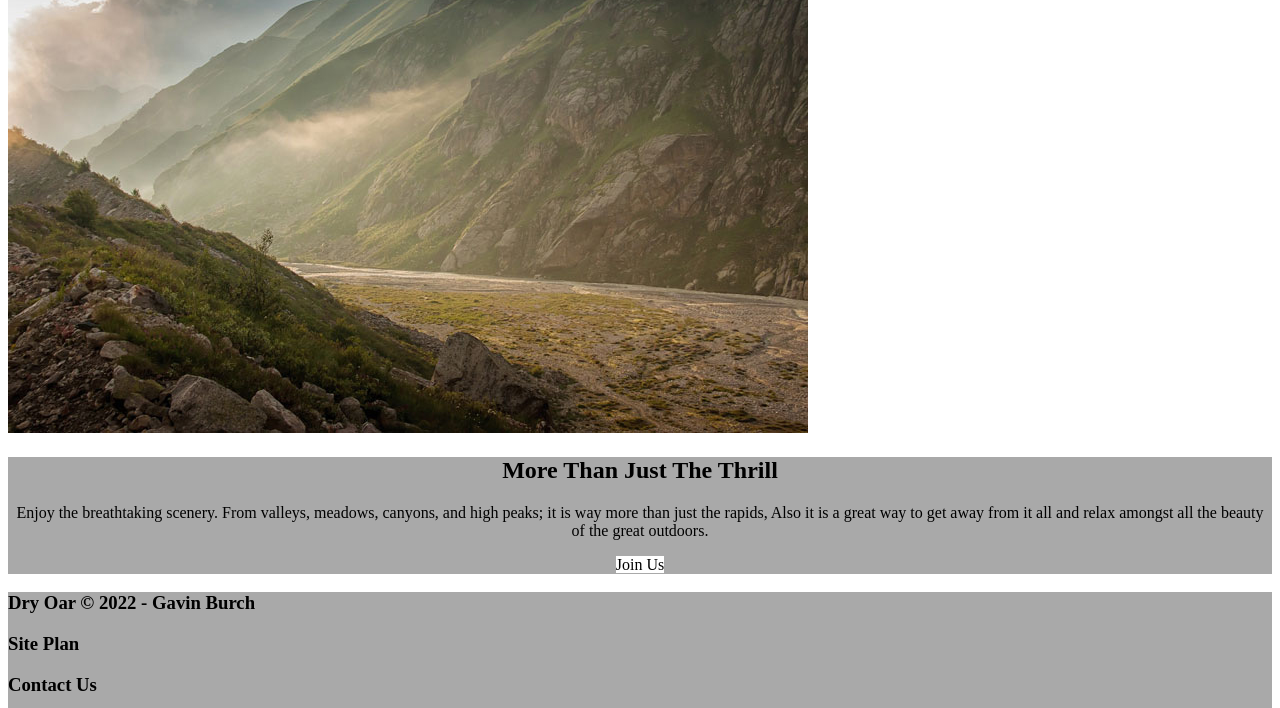
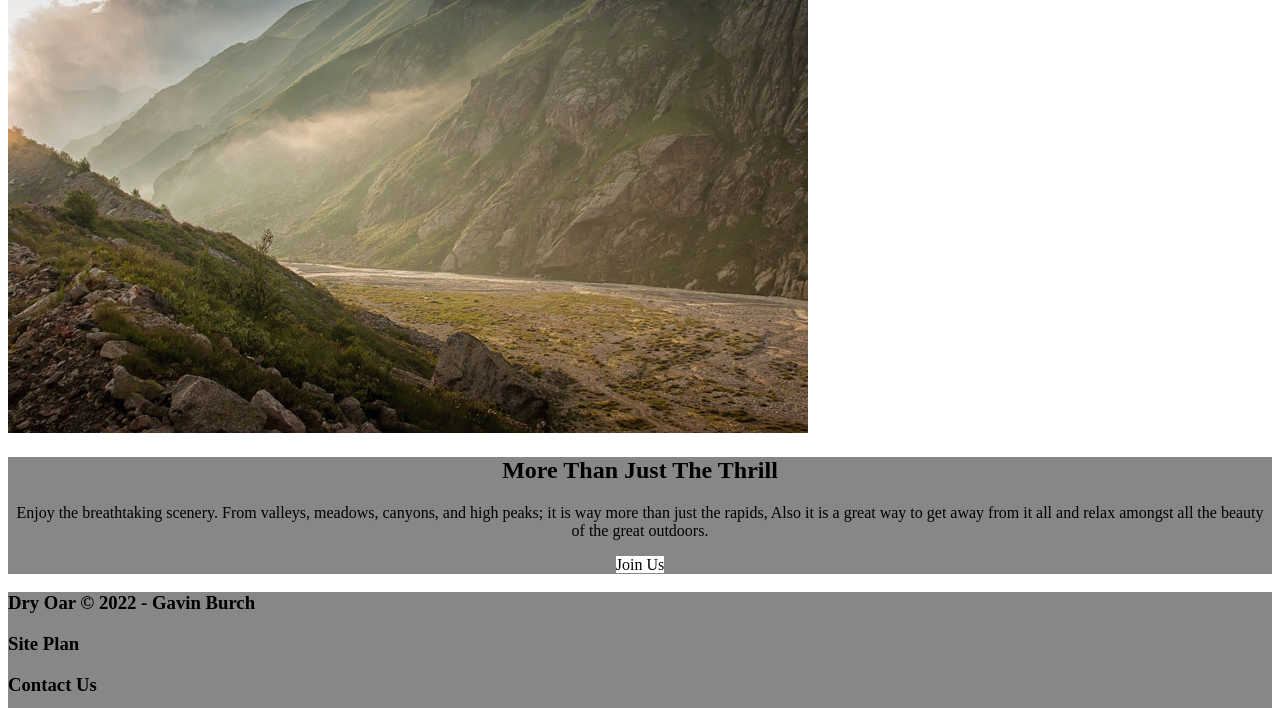
Before and after one commit to GavinHBurch/Intro-To-Python-Development, a plain HTML site: page wwr/index.html in a window 1280 px wide. Shown: the part 3619-4327 px from the top of the page. Drawn offline with Linux system fonts and the light colour scheme.

Commit message:
Addming more HTML and CSS

```diff
--- a/wwr/styles/style.css
+++ b/wwr/styles/style.css
@@ -20,10 +20,10 @@ header {
     background-color: tan;
 }
 .msg {
-    background-color: darkgrey;
+    background-color: rgb(136, 135, 135);
 }
 footer {
-    background-color: darkgrey;
+    background-color: rgb(136, 135, 135);
 }
 header {
     background-color:rgba(20,30,13, .7);
```
